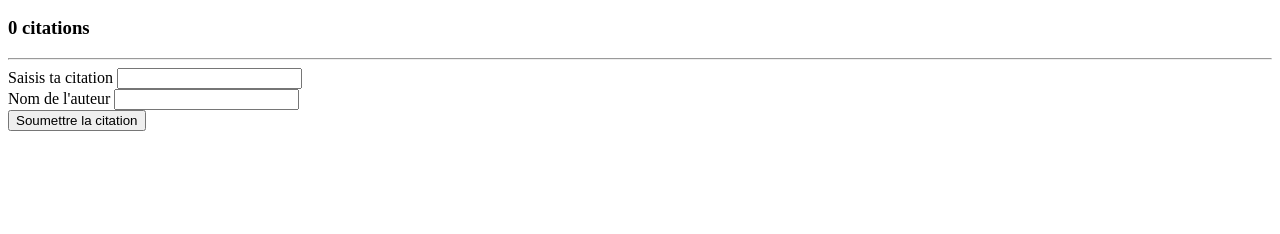
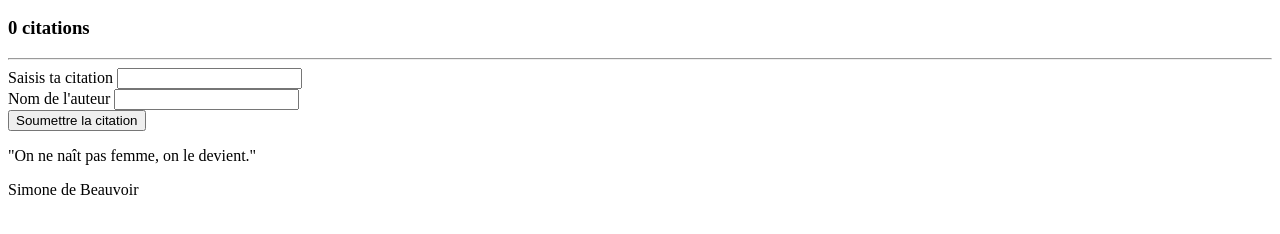
Before and after one commit to Carjardying/quotations-app_v2, a plain HTML site: page index.html in a window 1280 px wide. Shown: the part 110-344 px from the top of the page. Drawn offline with Linux system fonts and the light colour scheme.

Commit message:
Etape3 ok

```diff
--- a/index.html
+++ b/index.html
@@ -19,6 +19,13 @@
         <label>Nom de l'auteur</label>
         <input type="text" id="author-name"><br>
         <button id="submit-button">Soumettre la citation</button>
+
+        <div id="quote-list">
+            <div class="quote">
+                <p class="text">"On ne naît pas femme, on le devient."</p>
+                <p class="author">Simone de Beauvoir</p>
+            </div>
+        </div>
     </form>
 </body>
 </html>
```
